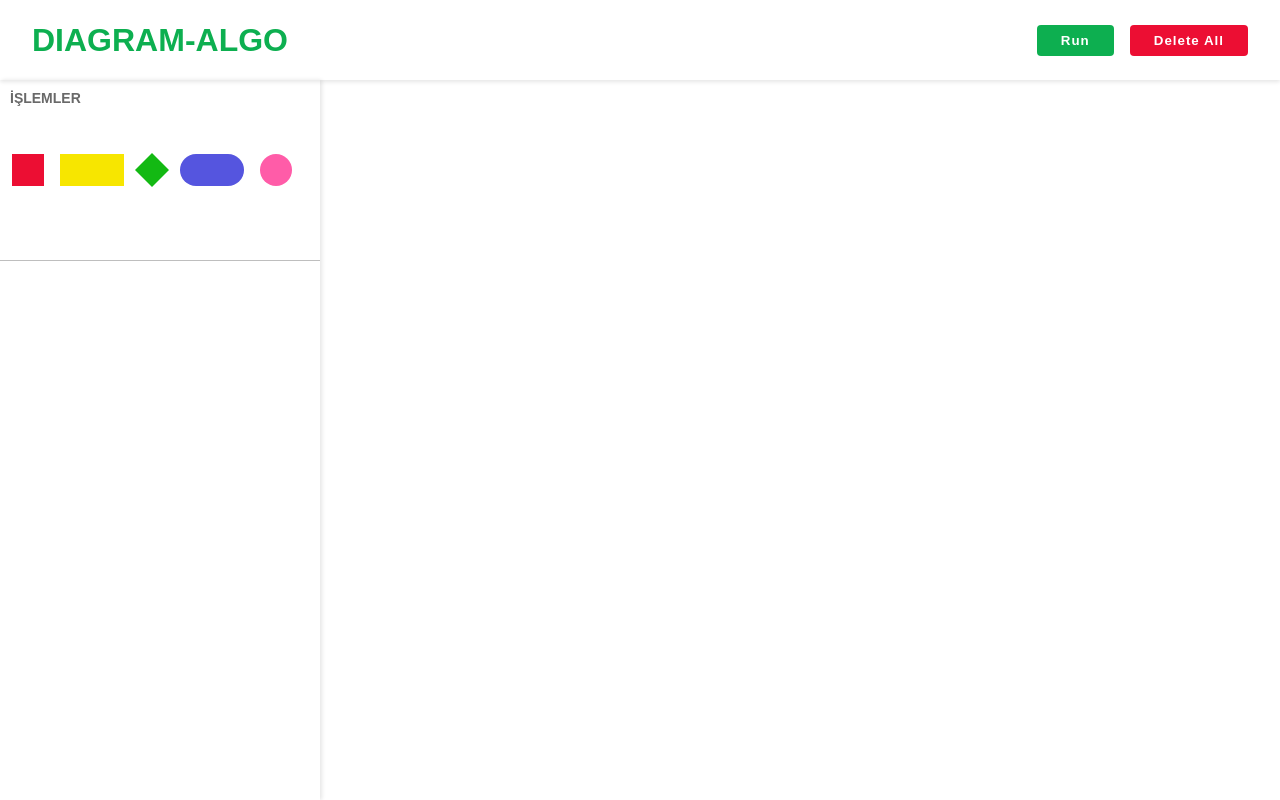
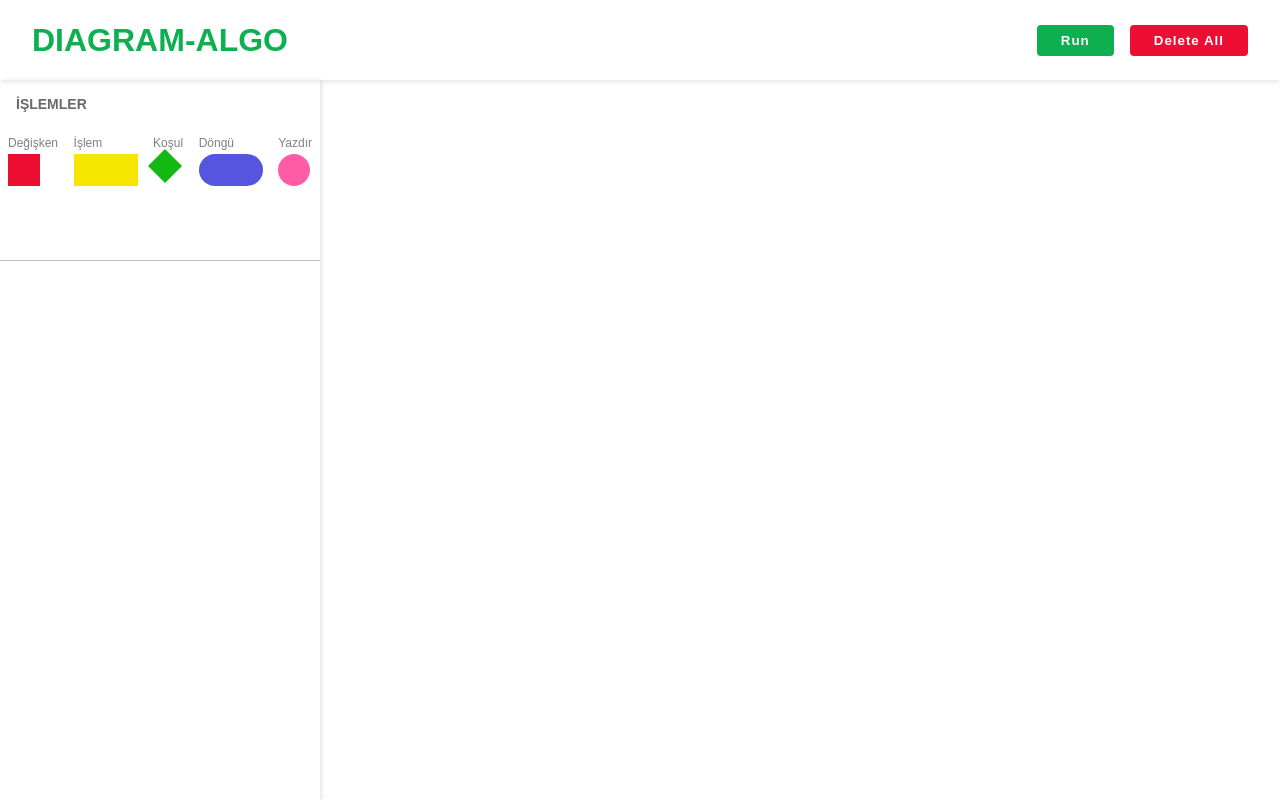
Before and after one commit to ogzcode/Diagram-Algo, a React (Create React App) app: page / in a window 1280 px wide. Shown: the top 800 px of the page. Built offline with nearby package versions, Linux system fonts and the light colour scheme.

Commit message:
Shapes Btn arayüzü yeniden düzenlendi

```diff
--- a/src/component/Console/Console.css
+++ b/src/component/Console/Console.css
@@ -29,11 +29,11 @@
     opacity: .9;;
 }
 
-p {
+.text__field p {
     padding: .5rem 1rem;
     color: #616161;
 }
 
-p:nth-child(even) {
+.text__field p:nth-child(even) {
     background-color: white;
 }
--- a/src/component/Main/UserSide/Shapes/Shapes.css
+++ b/src/component/Main/UserSide/Shapes/Shapes.css
@@ -1,161 +1,62 @@
 .shapes {
     width: 100%;
     height: 25%;
-    display: flex;
-    flex-wrap: wrap;
-    align-items: center;
-    justify-content: center;
-    position: relative;
-}
-
-.shapes > * {
-    margin-right: 16px;
-    cursor: pointer;
 }
 
 .panel__name {
-    position: absolute;
-    top: 10px;
-    left: 10px;
     text-transform: uppercase;
     font-size: 14px;
     color: #696969;
+    padding: 1rem;
+}
+
+.btn__container {
+    display: flex;
+    flex-wrap: wrap;
+    justify-content: space-between;
+    padding: .5rem;
+}
+
+.btn__container div p {
+    font-size: 12px;
+    margin-bottom: .25rem;
+    color: gray;
+}
+
+.btn__container div button {
+    cursor: pointer;
+    border: none;
 }
 
 .variable__btn {
     width: 32px;
     height: 32px;
-    border: none;
     background-color: #ec0e33;
-    position: relative;
-}
-
-.variable__btn::before {
-    content: "Değişken";
-    position: absolute;
-    top: 140%;
-    left: 50%;
-    transform: translateX(-50%);
-    font-size: 10px;
-    box-shadow: 0px 0px 4px rgba(0,0,0,.2);
-    background-color: white;
-    padding: .25rem .5rem;
-    display: none;
-    border-radius: 4px;
-    color: rgb(71, 71, 71);
-}
-
-.variable__btn:hover::before {
-    display: block;
 }
 
 .operation__btn {
     width: 64px;
     height: 32px;
-    border: none;
     background-color: #f7e600;
-    position: relative;
 }
 
-.operation__btn::before {
-    content: "İşlem";
-    position: absolute;
-    top: 140%;
-    left: 50%;
-    transform: translateX(-50%);
-    font-size: 10px;
-    box-shadow: 0px 0px 4px rgba(0,0,0,.2);
-    background-color: white;
-    padding: .25rem .5rem;
-    display: none;
-    border-radius: 4px;
-    color: rgb(71, 71, 71);
-}
-
-.operation__btn:hover::before {
-    display: block;
-}
-
-.condition__btn {
+.statement__btn {
     width: 24px;
     height: 24px;
-    border: none;
     background-color: #13b913;
     transform: rotate(45deg);
-    position: relative;
-}
-
-.condition__btn::before {
-    content: "Koşul";
-    position: absolute;
-    top: 100%;
-    left: 100%;
-    transform: rotate(-45deg);
-    font-size: 10px;
-    box-shadow: 0px 0px 4px rgba(0,0,0,.2);
-    background-color: white;
-    padding: .25rem .5rem;
-    display: none;
-    border-radius: 4px;
-    color: rgb(71, 71, 71);
-}
-
-.condition__btn:hover::before {
-    display: block;
 }
 
 .loop__btn {
     width: 64px;
     height: 32px;
-    border: none;
     border-radius: 20px;
     background-color: #5555df;
-    position: relative;
-}
-
-.loop__btn::before {
-    content: "Döngü";
-    position: absolute;
-    top: 140%;
-    left: 50%;
-    transform: translateX(-50%);
-    font-size: 10px;
-    box-shadow: 0px 0px 4px rgba(0,0,0,.2);
-    background-color: white;
-    padding: .25rem .5rem;
-    display: none;
-    border-radius: 4px;
-    color: rgb(71, 71, 71);
-}
-
-.loop__btn:hover::before {
-    display: block;
 }
 
 .print__btn {
     width: 32px;
     height: 32px;
-    border: none;
     background-color: #ff5ca8;
     border-radius: 50%;
-    position: relative;
 }
-
-.print__btn::before {
-    content: "Çıktı";
-    position: absolute;
-    top: 140%;
-    left: 50%;
-    transform: translateX(-50%);
-    font-size: 10px;
-    box-shadow: 0px 0px 4px rgba(0,0,0,.2);
-    background-color: white;
-    padding: .25rem .5rem;
-    display: none;
-    border-radius: 4px;
-    color: rgb(71, 71, 71);
-}
-
-.print__btn:hover::before {
-    display: block;
-}
--- a/src/component/Main/UserSide/Shapes/Shapes.js
+++ b/src/component/Main/UserSide/Shapes/Shapes.js
@@ -1,5 +1,19 @@
 import React from "react";
 import "./Shapes.css";
+
+class ShapeBtn extends React.Component {
+  render(){
+    return (
+      <div>
+        <p>{this.props.name}</p>
+        <button
+          className={`${this.props.value}__btn`}
+          onClick={() => this.props.onClick(this.props.value)}>
+        </button>
+      </div>
+    );
+  }
+}
 
 class Shapes extends React.Component {
   constructor(props) {
@@ -10,15 +24,22 @@ class Shapes extends React.Component {
   handleClick(type) {
     this.props.onClick(type);
   }
+  getShapeBtn(){
+    return [
+      ["Değişken", "variable"],
+      ["İşlem", "operation"],
+      ["Koşul", "statement"],
+      ["Döngü", "loop"],
+      ["Yazdır", "print"]
+    ].map((elem, index) => <ShapeBtn name={elem[0]} value={elem[1]} onClick={this.handleClick} key={index}/>);
+  }
   render() {
     return (
       <div className="shapes">
         <h3 className="panel__name">İşlemler</h3>
-        <button className="variable__btn" onClick={() => this.handleClick("variable")}></button>
-        <button className="operation__btn" onClick={() => this.handleClick("operation")}></button>
-        <button className="condition__btn" onClick={() => this.handleClick("statement")}></button>
-        <button className="loop__btn" onClick={() => this.handleClick("loop")}></button>
-        <button className="print__btn" onClick={() => this.handleClick("print")}></button>
+        <div className="btn__container">
+          {this.getShapeBtn()}
+        </div>
       </div>
     );
   }
```
